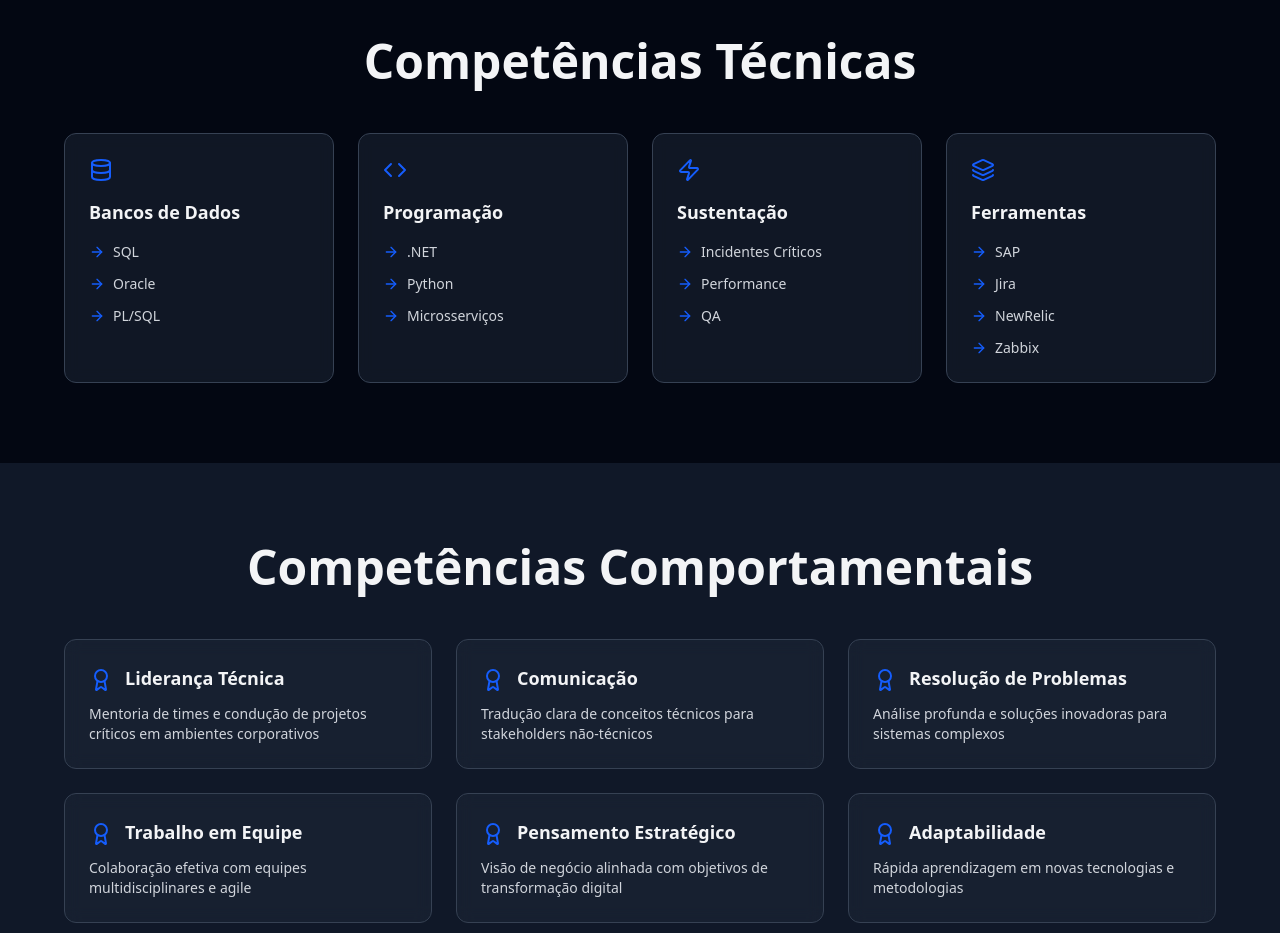
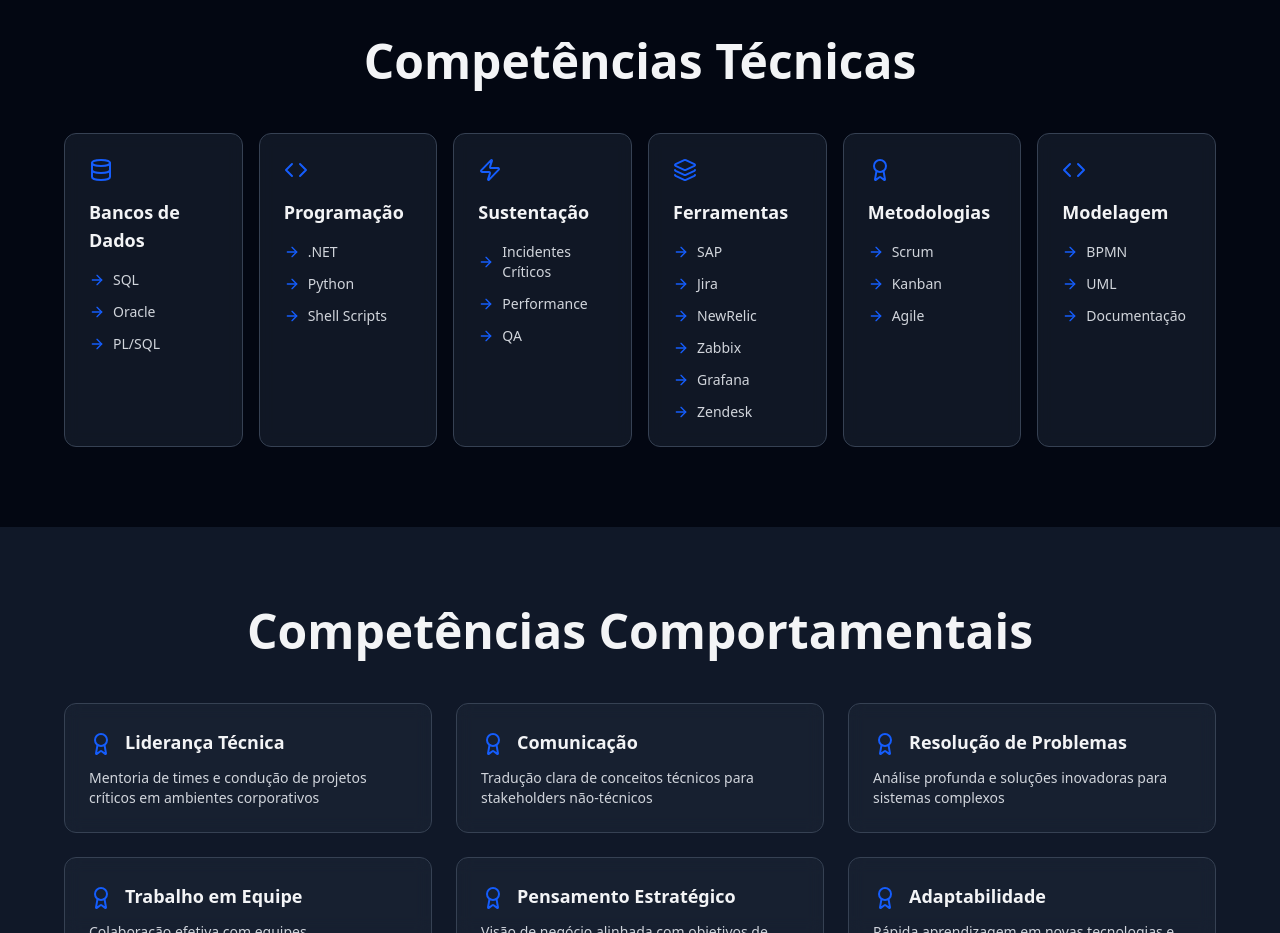
Before and after one commit to llopes0610/meu-portfolio, a React (Vite) app: page / in a window 1280 px wide. Shown: the part 1180-2113 px from the top of the page. Built offline with nearby package versions, Linux system fonts and the light colour scheme.

Commit message:
Inserindo nova grid de competência técnica

```diff
--- a/src/Portfolio.jsx
+++ b/src/Portfolio.jsx
@@ -31,9 +31,11 @@
 
   const skills = [
   { icon: <Database className="w-6 h-6" />, title: 'Bancos de Dados', items: ['SQL', 'Oracle', 'PL/SQL'] },
-    { icon: <Code className="w-6 h-6" />, title: 'Programação', items: ['.NET', 'Python', 'Microsserviços'] },
+  { icon: <Code className="w-6 h-6" />, title: 'Programação', items: ['.NET', 'Python', 'Shell Scripts'] },
   { icon: <Zap className="w-6 h-6" />, title: 'Sustentação', items: ['Incidentes Críticos', 'Performance', 'QA'] },
-    { icon: <Layers className="w-6 h-6" />, title: 'Ferramentas', items: ['SAP', 'Jira', 'NewRelic', 'Zabbix'] },
+  { icon: <Layers className="w-6 h-6" />, title: 'Ferramentas', items: ['SAP', 'Jira', 'NewRelic', 'Zabbix', 'Grafana', 'Zendesk'] },
+  { icon: <Award className="w-6 h-6" />, title: 'Metodologias', items: ['Scrum', 'Kanban', 'Agile'] },
+  { icon: <Code className="w-6 h-6" />, title: 'Modelagem', items: ['BPMN', 'UML', 'Documentação'] },
 ];
 
   const softSkills = [
@@ -285,7 +287,7 @@
       <section id="competências" className="py-20 px-4 w-screen">
         <div className="w-full max-w-6xl mx-auto">
           <h2 className="text-4xl md:text-5xl font-bold mb-12 text-center">Competências Técnicas</h2>
-          <div className="grid grid-cols-1 sm:grid-cols-2 lg:grid-cols-4 gap-6">
+          <div className="grid grid-cols-1 sm:grid-cols-2 lg:grid-cols-6 gap-4">
             {skills.map((skill, idx) => (
               <div key={idx} className={`${cardBgClass} backdrop-blur-sm p-6 rounded-xl border ${borderClass} transition-all hover:shadow-lg hover:scale-105 group`}>
                 <div className="text-blue-600 mb-4 group-hover:scale-125 transition-transform">{skill.icon}</div>
```
Lines whose indentation alone changed are shown as unchanged.
